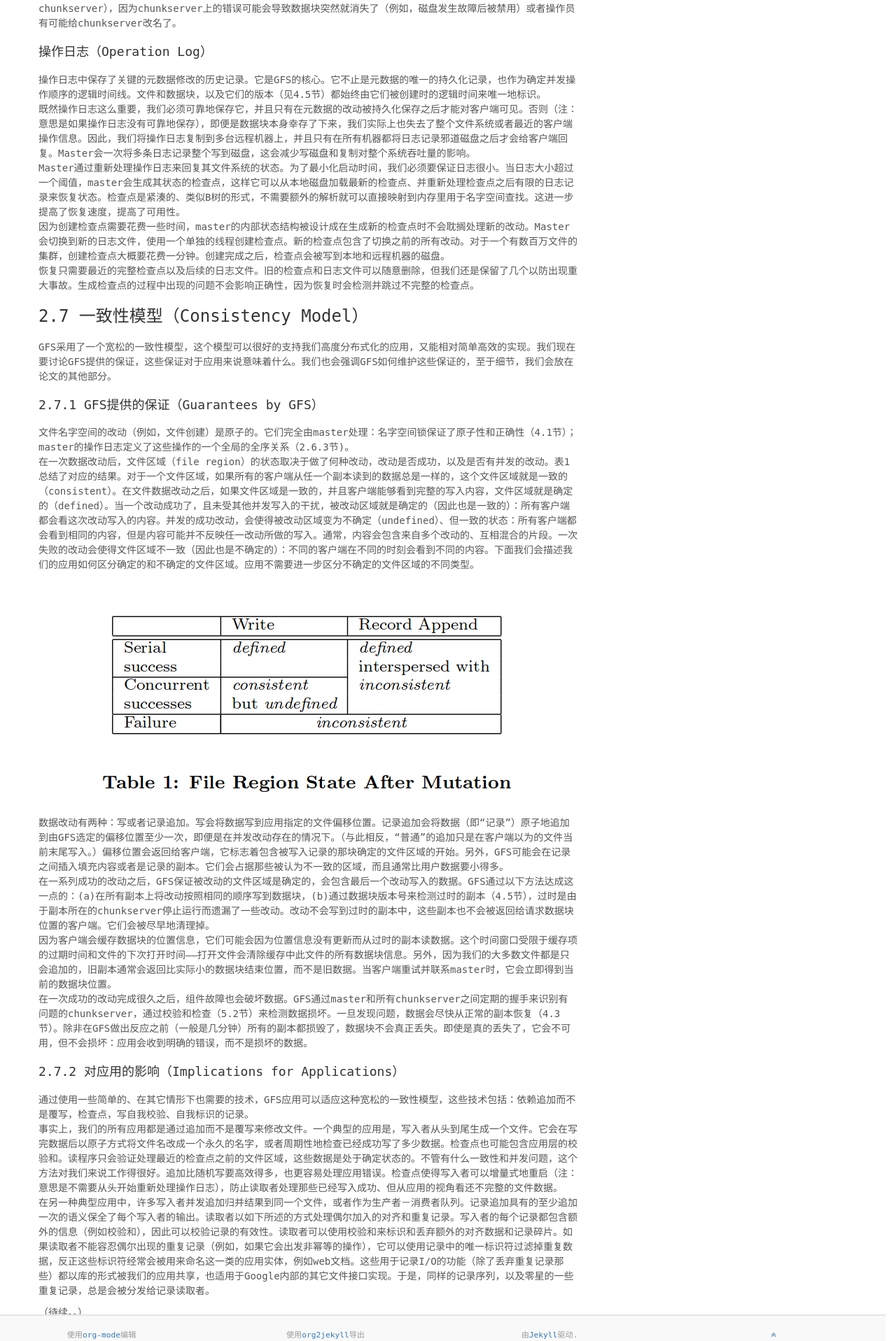
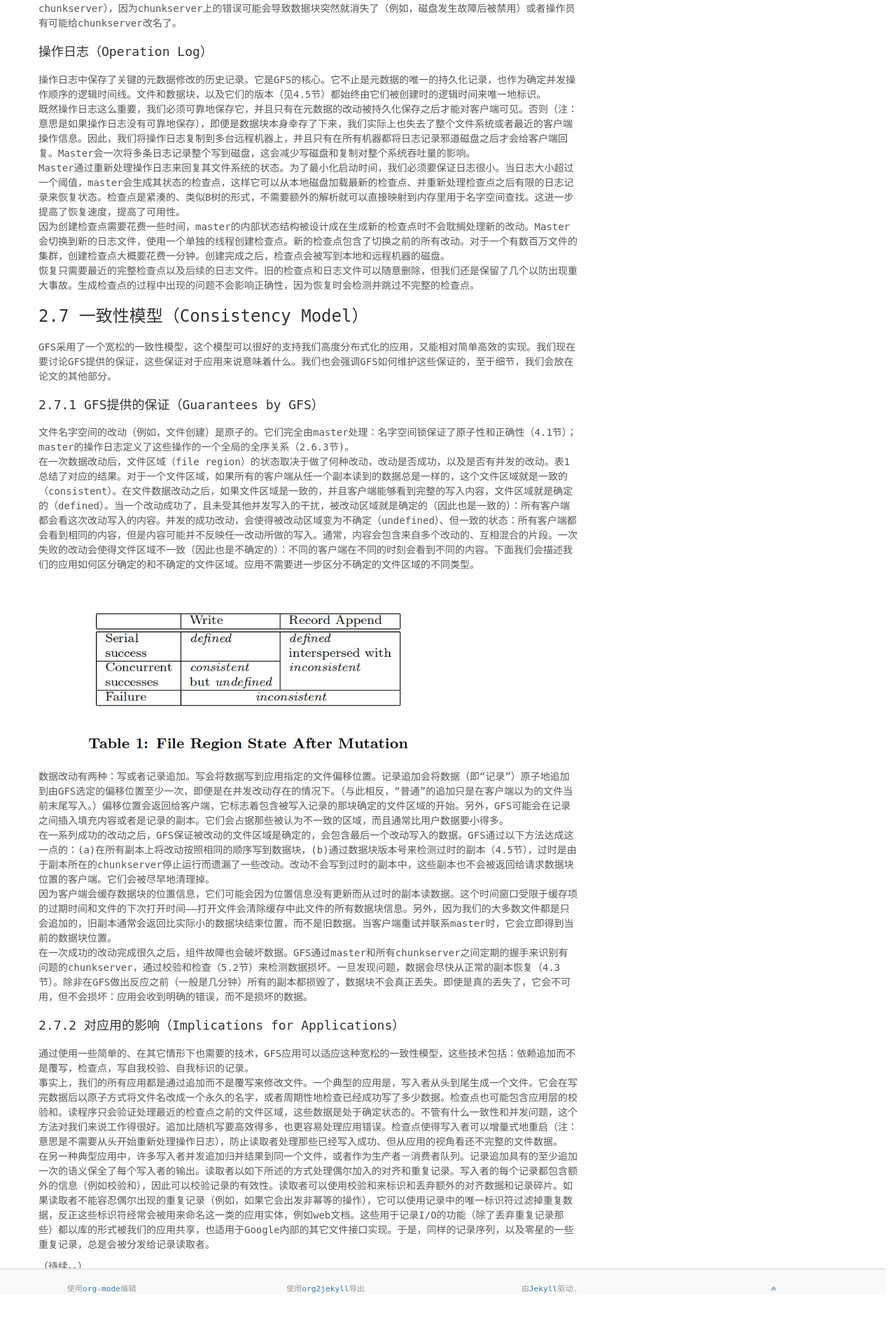
Before and after one commit to zbelial/zbelial.github.io, a Jekyll site: the page built from _posts/2020-12-23-Google文件系统.html, in a window 1280 px wide. Shown: the part 4483-6400 px from the top of the page at 70% size. Built offline with Jekyll 4.4.1, drawn with Linux system fonts in a browser that asks for light colours; after the commit the page ends 6364 px from its top, so only the background shows below that.

Commit message:
html attr

```diff
--- a/_posts/2020-12-23-Google文件系统.html
+++ b/_posts/2020-12-23-Google文件系统.html
@@ -216,7 +216,9 @@ GFS采用了一个宽松的一致性模型，这个模型可以很好的支持
 <p>
 文件名字空间的改动（例如，文件创建）是原子的。它们完全由master处理：名字空间锁保证了原子性和正确性（4.1节）；master的操作日志定义了这些操作的一个全局的全序关系（2.6.3节)。<br />
 在一次数据改动后，文件区域（file region）的状态取决于做了何种改动，改动是否成功，以及是否有并发的改动。表1总结了对应的结果。对于一个文件区域，如果所有的客户端从任一个副本读到的数据总是一样的，这个文件区域就是一致的（consistent）。在文件数据改动之后，如果文件区域是一致的，并且客户端能够看到完整的写入内容，文件区域就是确定的（defined）。当一个改动成功了，且未受其他并发写入的干扰，被改动区域就是确定的（因此也是一致的）：所有客户端都会看这次改动写入的内容。并发的成功改动，会使得被改动区域变为不确定（undefined）、但一致的状态：所有客户端都会看到相同的内容，但是内容可能并不反映任一改动所做的写入。通常，内容会包含来自多个改动的、互相混合的片段。一次失败的改动会使得文件区域不一致（因此也是不确定的）：不同的客户端在不同的时刻会看到不同的内容。下面我们会描述我们的应用如何区分确定的和不确定的文件区域。应用不需要进一步区分不确定的文件区域的不同类型。<br />
-<img src="images/GFS/Table 1 File Region State After Mutation.png" alt="Table 1 File Region State After Mutation.png" /><br />
+</p>
+<p width="80%">
+<img src="images/GFS/Table 1 File Region State After Mutation.png" alt="Table 1 File Region State After Mutation.png" width="80%" /><br />
 数据改动有两种：写或者记录追加。写会将数据写到应用指定的文件偏移位置。记录追加会将数据（即“记录”）原子地追加到由GFS选定的偏移位置至少一次，即便是在并发改动存在的情况下。（与此相反，“普通”的追加只是在客户端以为的文件当前末尾写入。）偏移位置会返回给客户端，它标志着包含被写入记录的那块确定的文件区域的开始。另外，GFS可能会在记录之间插入填充内容或者是记录的副本。它们会占据那些被认为不一致的区域，而且通常比用户数据要小得多。<br />
 在一系列成功的改动之后，GFS保证被改动的文件区域是确定的，会包含最后一个改动写入的数据。GFS通过以下方法达成这一点的：(a)在所有副本上将改动按照相同的顺序写到数据块，(b)通过数据块版本号来检测过时的副本（4.5节），过时是由于副本所在的chunkserver停止运行而遗漏了一些改动。改动不会写到过时的副本中，这些副本也不会被返回给请求数据块位置的客户端。它们会被尽早地清理掉。<br />
 因为客户端会缓存数据块的位置信息，它们可能会因为位置信息没有更新而从过时的副本读数据。这个时间窗口受限于缓存项的过期时间和文件的下次打开时间——打开文件会清除缓存中此文件的所有数据块信息。另外，因为我们的大多数文件都是只会追加的，旧副本通常会返回比实际小的数据块结束位置，而不是旧数据。当客户端重试并联系master时，它会立即得到当前的数据块位置。<br />
```
